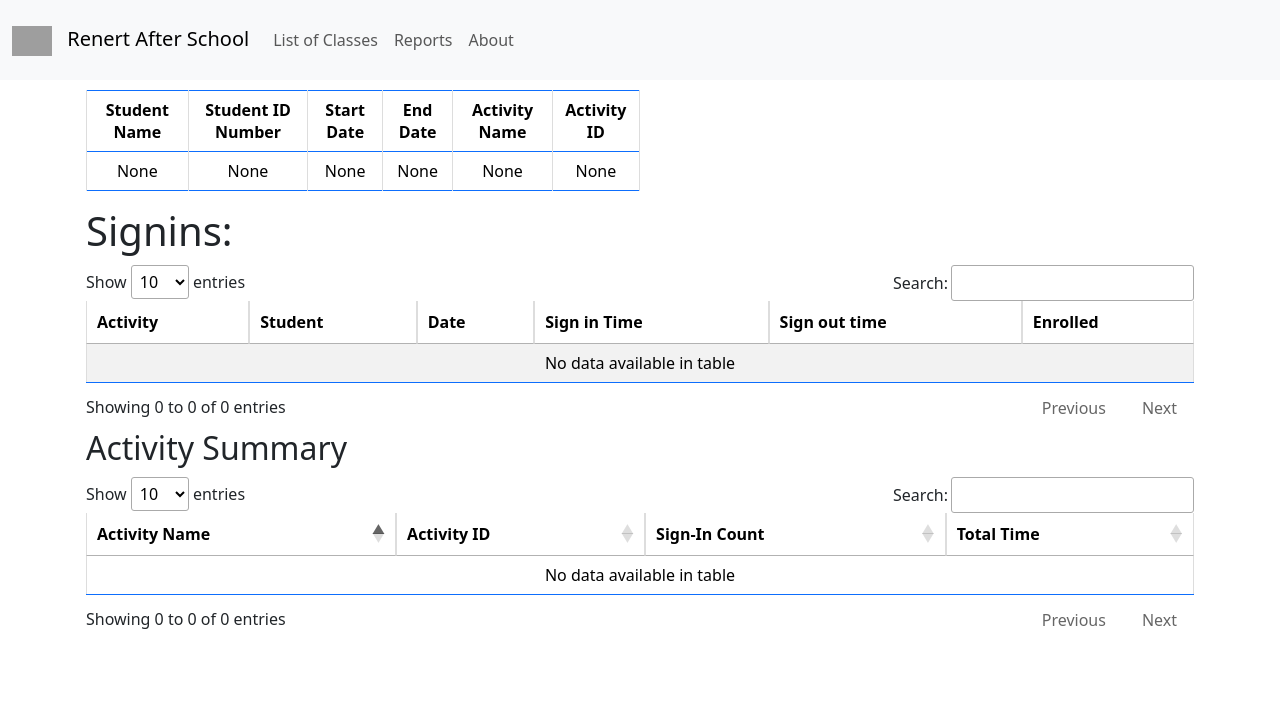
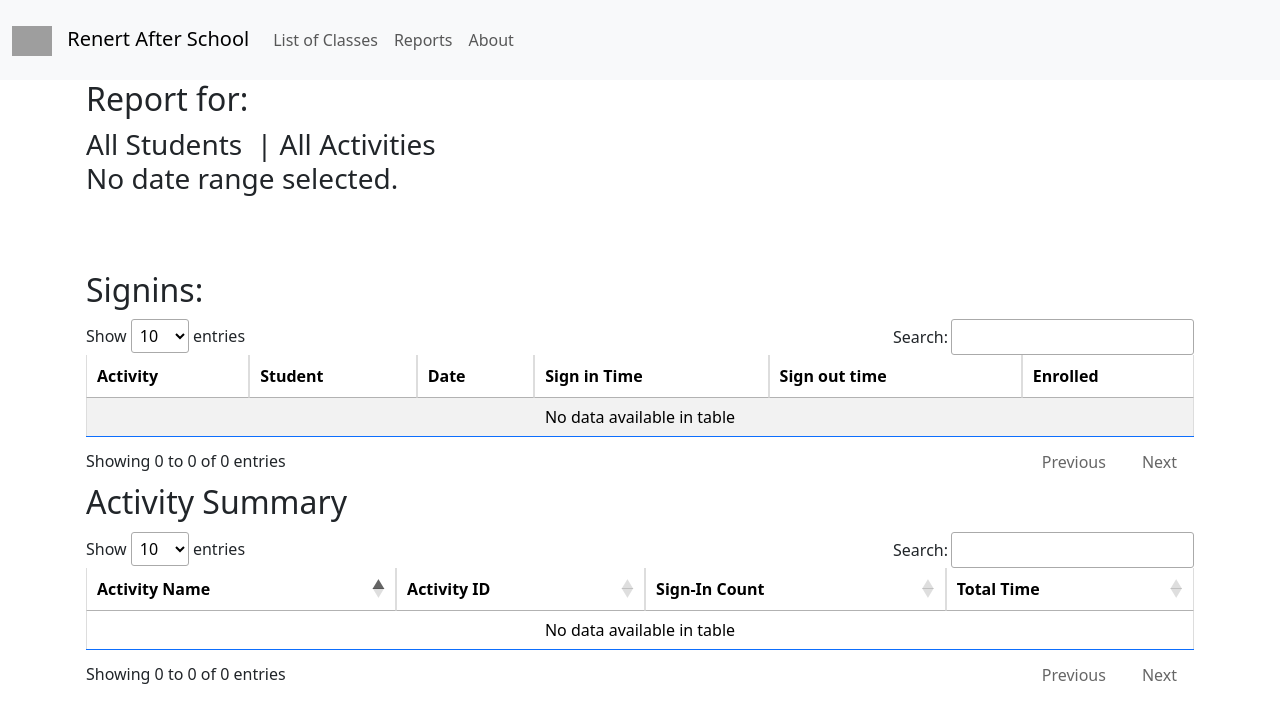
Before and after one commit to lekha-sandhu/renert-afterschool-public, a Flask app: template templates/report.html in a window 1280 px wide. Shown: the top 723 px of the page. Run offline with Flask 3, Linux system fonts and the light colour scheme; the template is opened without the code that fills it, so the values that code supplies are empty; parts of the project's set-up code (start-up, migrations or seed data) failed here and were passed over; some libraries are stand-ins or nearby versions; grey boxes are pictures that could not be loaded.

Commit message:
Added a descriptive title to the report page to make it easier for user, added more to the pick report page so its easier for user to select correct info

```diff
--- a/templates/report.html
+++ b/templates/report.html
@@ -45,62 +45,36 @@
 
 <div class="container px-3">
 
-  <div class="col-6">
-    <table class="table table-bordered border-primary">
-      <thead>
-        <tr>
-          <th scope="col">Student Name</th>
-          <th scope="col">Student ID Number</th>
-          <th scope="col">Start Date</th>
-          <th scope="col">End Date</th>
-          <th scope="col">Activity Name</th>
-          <th scope="col">Activity ID</th>
-        </tr>
-      </thead>
-<tbody>
-  <tr>
-    <td>
-      {% if student and student.id %}
-        <a href="{{ url_for('report_by_student', student_id=student.id) }}">
-          {{student.name}}
-        </a>
+<h2>
+  Report for:
+</h2>
+
+<h3 style="font-weight: normal">
+    {% if student and student.name %}
+      <a href="{{ url_for('report_by_student', student_id=student.id) }}">{{ student.name }}</a>
     {% else %}
-        {{student.name or "None"}}
+      All Students
     {% endif %}
-    </td>
-    <td>
-      {% if student and student.id %}
-          {{student.id}}
+    {% if activity and activity.activity %}
+      &nbsp;|&nbsp;<a href="{{ url_for('report_by_activity', activity_id=activity.afterschool_class_id) }}">{{ activity.activity }}</a>
     {% else %}
-        {{student.id or "None"}}
+      &nbsp;|&nbsp;All Activities
     {% endif %}
-    </td>
-    <td>{{startdate or "None"}}</td>
-    <td>{{enddate or "None"}}</td>
-    <td>
-      {% if activity and activity.afterschool_class_id %}
-        <a href="{{ url_for('report_by_activity', activity_id=activity.afterschool_class_id) }}">
-          {{activity.activity}}
-        </a>
+    <br>
+    {% if not startdate and not enddate %}
+      No date range selected.
+    {% elif startdate and not enddate %}
+      Start Date: {{ startdate }} | No end date selected (showing up to present)
+    {% elif not startdate and enddate %}
+      No start date selected | End Date: {{ enddate }}
     {% else %}
-        {{activity.activity or "None"}}
+      Start Date: {{ startdate }} | End Date: {{ enddate }}
     {% endif %}
-    </td>
-    <td>
-      {% if activity and activity.afterschool_class_id %}
-        <a href="{{ url_for('report_by_activity', activity_id=activity.afterschool_class_id) }}">
-          {{activity.afterschool_class_id}}
-        </a>
-      {% else %}
-        {{activity.afterschool_class_id or "None"}}
-      {% endif %}
-    </td>
-  </tr>
-</tbody>
-    </table>
-  </div>
 
-    <h1> Signins: </h1>
+  <br>
+  <br>
+  <br>
+    <h2> Signins: </h2>
     <table id = "sign_in_table" class="table table-bordered border-primary table-striped">
       <thead>
         <tr>
--- a/views/reports.py
+++ b/views/reports.py
@@ -438,5 +438,6 @@ def report():
         enddate=enddate,
         activity=activity,
         signins=signins,
-        combined_data=combined_data
+        combined_data=combined_data,
+        singlemonthcheck = singlemonthcheck
     )
```
Also changed, not shown: templates/pick_report.html (+64 -9 lines). Lines whose indentation alone changed are shown as unchanged.
